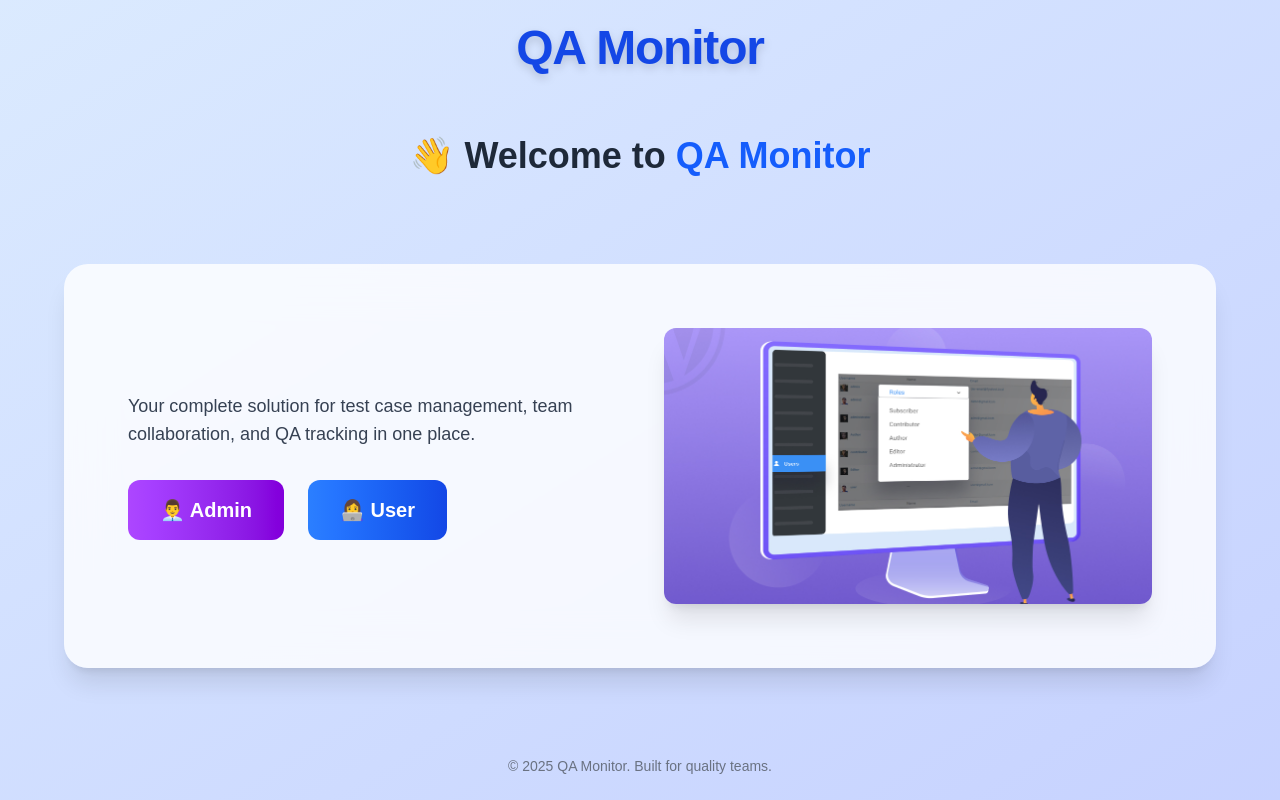
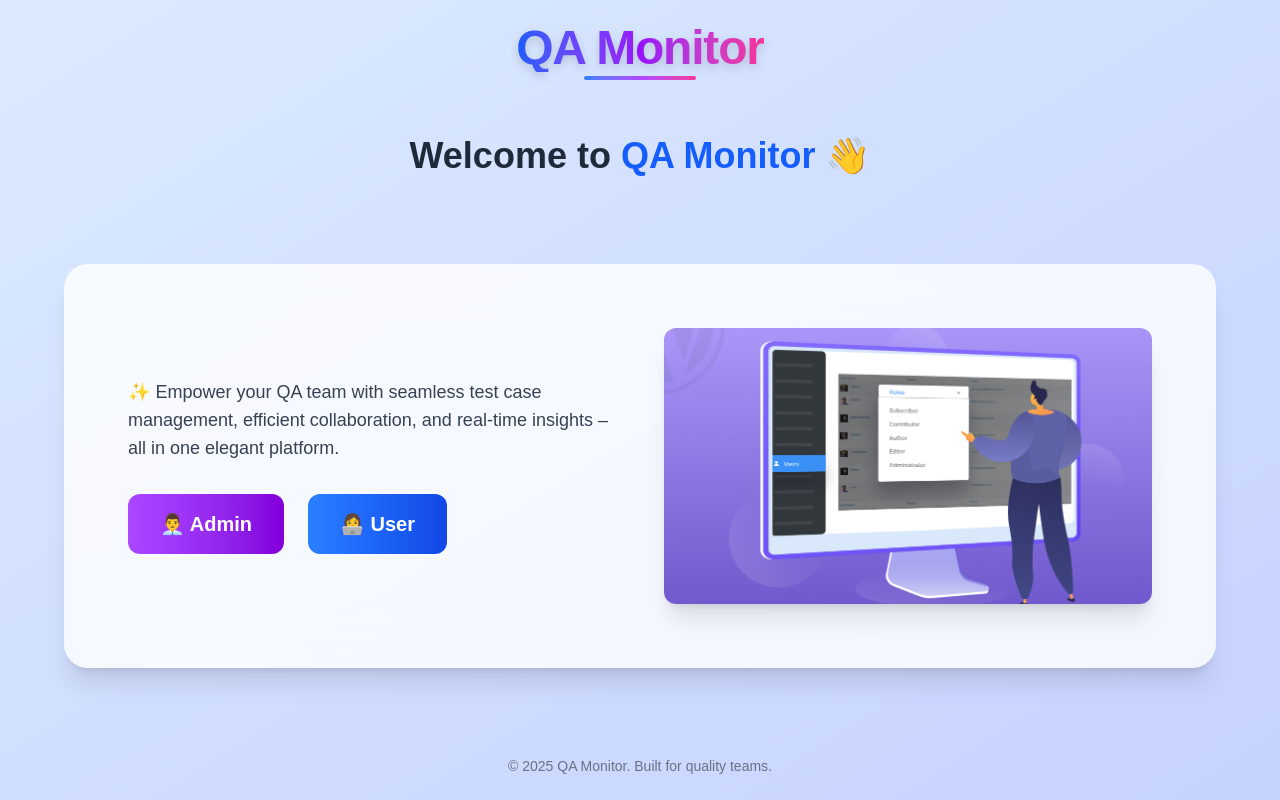
Before and after one commit to govindgb/Qa-Tracker, a Next.js app in the folder qa-tracker/: page / in a window 1280 px wide. Built offline with nearby package versions, Linux system fonts and the light colour scheme.

Commit message:
page.tsx

```diff
--- a/qa-tracker/app/page.tsx
+++ b/qa-tracker/app/page.tsx
@@ -41,15 +41,21 @@ export default function Home() {
 
       {/* Centered Header */}
       <header className="py-6 z-10 w-full text-center">
-        <h1 className="text-4xl md:text-5xl font-extrabold text-blue-700 tracking-tight drop-shadow-lg">
-          QA Monitor
-        </h1>
+        <div className="inline-block relative group">
+          <h1 className="text-4xl md:text-5xl font-extrabold text-transparent bg-clip-text bg-gradient-to-r from-blue-600 via-purple-600 to-pink-500 tracking-tight drop-shadow-lg">
+            QA Monitor
+          </h1>
+          <span className="absolute left-1/2 -bottom-2 transform -translate-x-1/2 w-28 h-1 bg-gradient-to-r from-blue-500 via-purple-500 to-pink-500 group-hover:animate-pulse transition-all duration-300 rounded-full" />
+        </div>
       </header>
+
+
+
 
       {/* Moved Welcome Title (OUTSIDE the box) */}
       <div className="z-10 mt-10 mb-6 text-center">
         <h2 className="text-3xl md:text-4xl font-bold text-gray-800">
-          👋 Welcome to <span className="text-blue-600">QA Monitor</span>
+          Welcome to <span className="text-blue-600">QA Monitor 👋</span>
         </h2>
       </div>
 
@@ -60,7 +66,7 @@ export default function Home() {
           {/* Left Content */}
           <div className="flex-1 flex flex-col items-center md:items-start text-center md:text-left space-y-8">
             <p className="text-lg text-gray-700 max-w-lg">
-              Your complete solution for test case management, team collaboration, and QA tracking in one place.
+              ✨ Empower your QA team with seamless test case management, efficient collaboration, and real-time insights – all in one elegant platform.
             </p>
 
             <div className="flex flex-col sm:flex-row gap-6 w-full justify-center md:justify-start">
```
